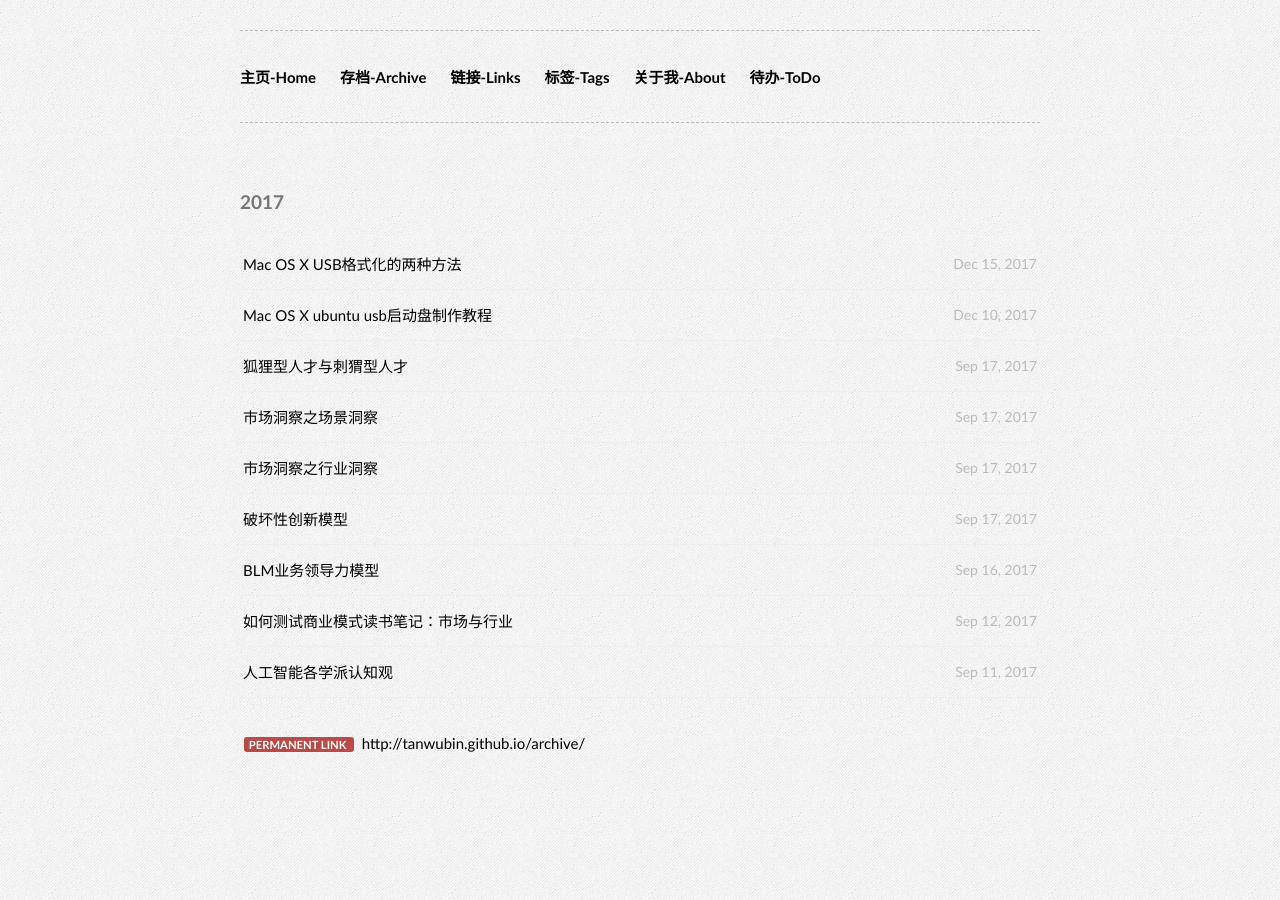
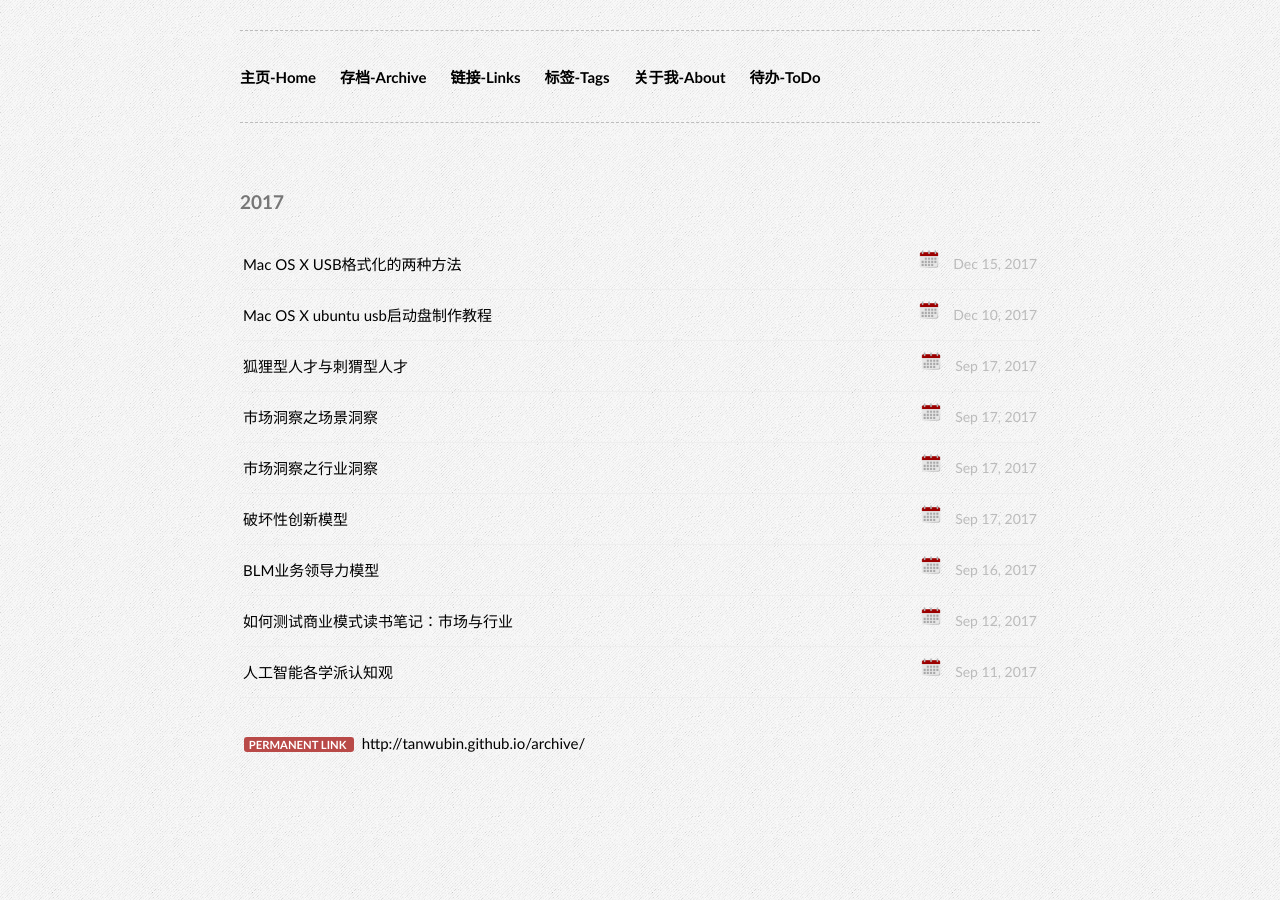
Before and after one commit to fk1091889767/tanwubin.github.io, a Jekyll site: the page built from archive.html, in a window 1280 px wide. Built offline with Jekyll 4.4.1, drawn with Linux system fonts in a browser that asks for light colours.

Commit message:
调整calendar宽度

```diff
--- a/_includes/themes/effector-wide/index.html
+++ b/_includes/themes/effector-wide/index.html
@@ -1,7 +1,7 @@
 <div class="wrapper">
 <ul class="postsList">
 {% for post in site.posts limit: 15%}
-<li><span><img src="../../../upload/image/calendar.png" width="20px"/>{{ post.date | date: "%b %d, %Y" }}</span> <a href="{{ post.url }}">{{ post.title }}</a></li>
+<li><span><img src="../../../upload/image/calendar.png" width="20px"/>&nbsp;&nbsp;&nbsp;&nbsp;{{ post.date | date: "%b %d, %Y" }}</span> <a href="{{ post.url }}">{{ post.title }}</a></li>
 {% endfor %}
 <li><a class="btn"  href="/archive/">More</a>→</li>
 </ul>
--- a/archive.html
+++ b/archive.html
@@ -18,7 +18,7 @@ keywords:
 <h2>{{ post_year1 }}</h2>
 <ul class="postsList">
 {% endif %}
-<li><span>{{ post.date | date: "%b %d, %Y" }}</span> <a href="{{ post.url }}">{{ post.title }}</a></li>
+<li><span><img src="../../../upload/image/calendar.png" width="20px"/>&nbsp;&nbsp;&nbsp;&nbsp;{{ post.date | date: "%b %d, %Y" }}</span> <a href="{{ post.url }}">{{ post.title }}</a></li>
 {% endfor %}
 </ul>
 </div>
```
